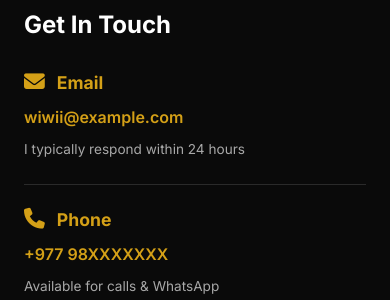
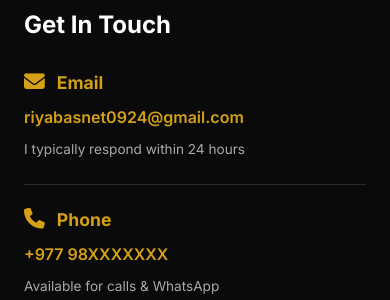
Before and after one commit to riya9818/Personal-Portfolio, a Django app: page /contact/ in a window 390 px wide. Shown: the part 1048-1348 px from the top of the page. Run offline with Django 4.2, Linux system fonts and the light colour scheme.

```diff
--- a/core/templates/core/contact.html
+++ b/core/templates/core/contact.html
@@ -109,7 +109,7 @@
             Email
           </h3>
           <p class="info-content">
-            <a href="mailto:wiwii@example.com" class="info-link">wiwii@example.com</a>
+            <a href="mailto:wiwii@example.com" class="info-link">riyabasnet0924@gmail.com</a>
           </p>
           <p class="info-note">I typically respond within 24 hours</p>
         </div>
```
